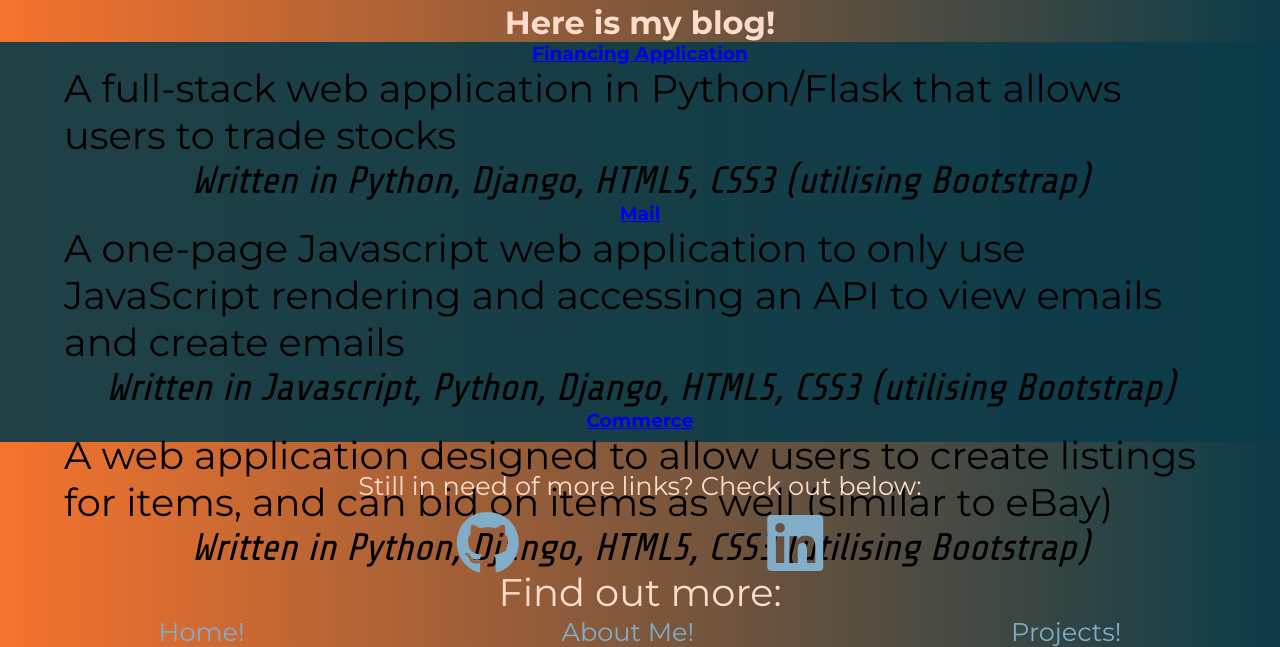
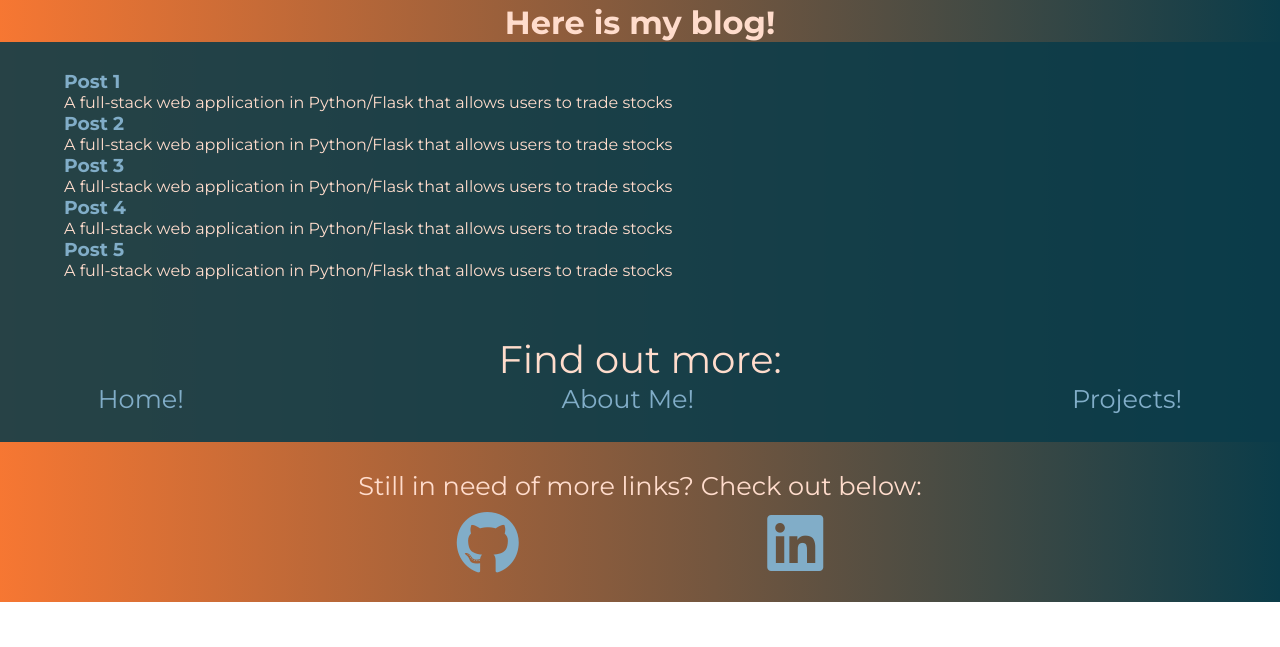
Before and after one commit to TrentOnTrent/Portfolio, a plain HTML site: page src/pages/blog.html in a window 1280 px wide. Shown: the part 198-845 px from the top of the page. After the commit the page ends 800 px from the top, so only its background shows below. Drawn offline with Linux system fonts and the light colour scheme.

Commit message:
Converted fonts to pixel sizes, changes to README

```diff
--- a/src/pages/blog.css
+++ b/src/pages/blog.css
@@ -8,8 +8,21 @@
     width: 90%;
 }
 
-#blog-section p {
-    font-size: 3vw;
+.blog-post {
+    color: var(--pale-dogwood);
+}
+
+.blog-post a {
+    color: var(--carolina-blue);
+    text-decoration: none;;
+}
+
+.blog-post a:hover {
+    text-decoration: underline;
+}
+
+.blog-post p {
+    font-size: 16px;
 }
 
 .label {
--- a/src/pages/blog.html
+++ b/src/pages/blog.html
@@ -17,20 +17,25 @@
     </header>
     <main>
         <section id="blog-section">
-            <div class="project-individual">
-                <h3><a href="https://github.com/TrentonTrentoff/Financing-Application">Financing Application</a></h3>
+            <div class="blog-post">
+                <h3><a href="./post1.html">Post 1</a></h3>
                 <p>A full-stack web application in Python/Flask that allows users to trade stocks</p>
-                <p class="label">Written in Python, Django, HTML5, CSS3 (utilising Bootstrap)</p>
             </div>
-            <div class="project-individual">
-                <h3><a href="https://github.com/TrentonTrentoff/Mail/">Mail</a></h3>
-                <p>A one-page Javascript web application to only use JavaScript rendering and accessing an API to view emails and create emails</p>
-                <p class="label">Written in Javascript, Python, Django, HTML5, CSS3 (utilising Bootstrap)</p>
+            <div class="blog-post">
+                <h3><a href="./post2.html">Post 2</a></h3>
+                <p>A full-stack web application in Python/Flask that allows users to trade stocks</p>
             </div>
-            <div class="project-individual">
-                <h3><a href="https://github.com/TrentonTrentoff/Commerce">Commerce</a></h3>
-                <p>A web application designed to allow users to create listings for items, and can bid on items as well (similar to eBay)</p>
-                <p class="label">Written in Python, Django, HTML5, CSS3 (utilising Bootstrap)</p>
+            <div class="blog-post">
+                <h3><a href="./post3.html">Post 3</a></h3>
+                <p>A full-stack web application in Python/Flask that allows users to trade stocks</p>
+            </div>
+            <div class="blog-post">
+                <h3><a href="./post4.html">Post 4</a></h3>
+                <p>A full-stack web application in Python/Flask that allows users to trade stocks</p>
+            </div>
+            <div class="blog-post">
+                <h3><a href="./post5.html">Post 5</a></h3>
+                <p>A full-stack web application in Python/Flask that allows users to trade stocks</p>
             </div>
         </section>
         <section id="other-links">
--- a/src/style.css
+++ b/src/style.css
@@ -13,7 +13,7 @@
 }
 
 body{
-    background-image: linear-gradient(to right, rgba(245, 100, 22, 0.9), var(--midnight-green));
+    background-image: linear-gradient(to right, rgba(245, 100, 22, 0.88), var(--midnight-green));
     height: 100vh;
     width: 100vw;
 }
@@ -40,7 +40,7 @@ header img{
 }
 
 #Name-Header {
-    font-size: 8vw;
+    font-size: 30px;
     color: var(--pale-dogwood);
     text-shadow: -1px -1px 0 var(--midnight-green), 2px -1px 0 var(--midnight-green), -1px 2px 0 var(--midnight-green), 2px 2px 0 var(--midnight-green);
 }
@@ -51,7 +51,7 @@ main {
     align-items: center;
     height: 50%;
     /* Same colour as Midnight-green but with 91% opacity */
-    background-color: rgba(11, 60, 73, 0.91);
+    background-color: rgba(11, 60, 73, 0.88);
 }
 
 main article {
@@ -66,7 +66,7 @@ main article {
     text-align: center;
     width: 95%;
     color: var(--pale-dogwood);
-    font-size: 5vw;
+    font-size: 24px;
 }
 
 #other-links {
@@ -75,7 +75,7 @@ main article {
     justify-content: center;
     align-items: center;
     width: 95%;
-    font-size: 7vw;
+    font-size: 24px;
 }
 
 #other-links p {
@@ -85,7 +85,7 @@ main article {
 #other-links a{
     text-decoration:none;
     color: var(--carolina-blue);
-    font-size: 4vw;
+    font-size: 20px;
     margin-left: 5px;
     margin-right: 5px;
 }
@@ -97,12 +97,12 @@ main article {
 .nav-links{
     display:flex;
     justify-content: space-between;
-    width: 80%;
-    font-size: 4vw;
+    width: 90%;
+    font-size: 20px;
 }
 
 #resume-link{
-    font-size: 5vw;
+    font-size: 16px;
 }
 
 footer {
@@ -120,7 +120,7 @@ footer {
 }
 
 #extra-links p {
-    font-size:4vw;
+    font-size: 16px;
 }
 
 .icons-links{
```
Also changed, not shown: docs/sitemap.png (added), src/pages/post1.html (added), src/pages/post2.html (added), src/pages/post3.html (added), src/pages/post4.html (added), src/pages/post5.html (added), 1 other file.
